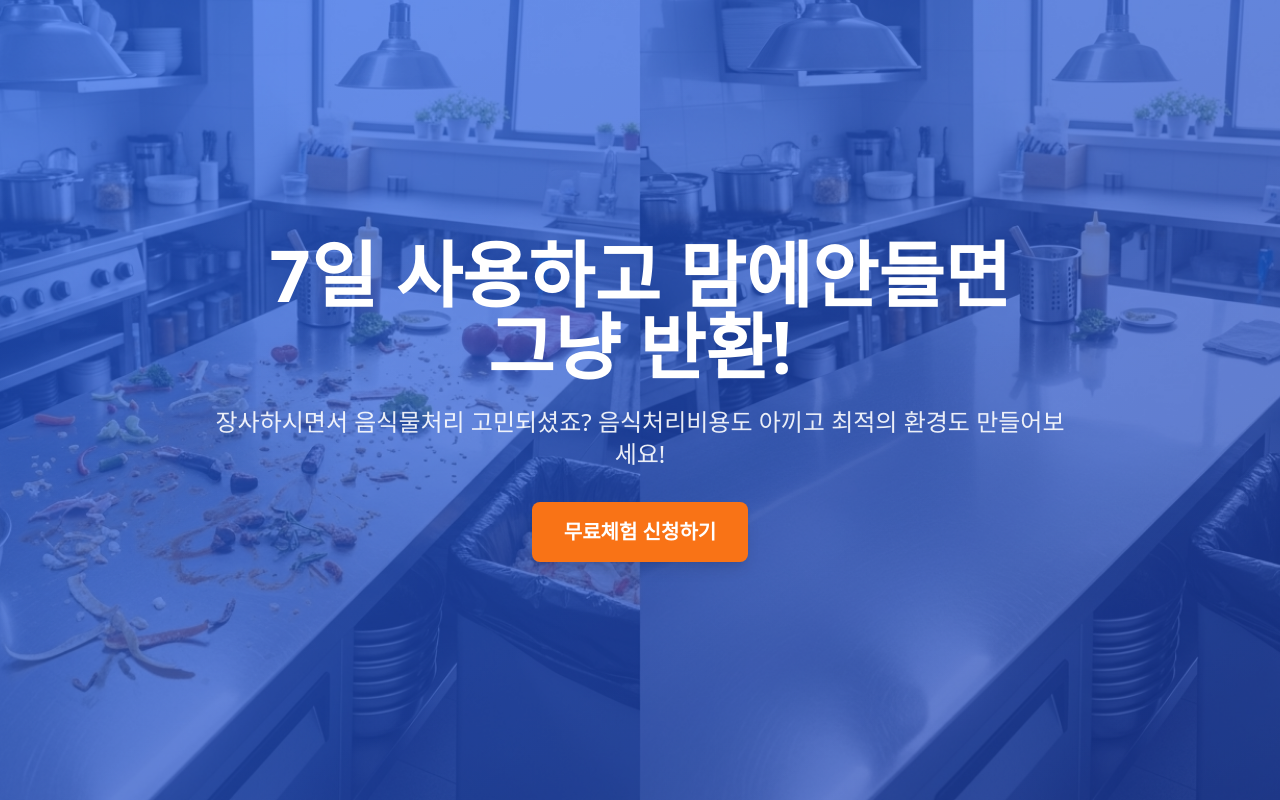
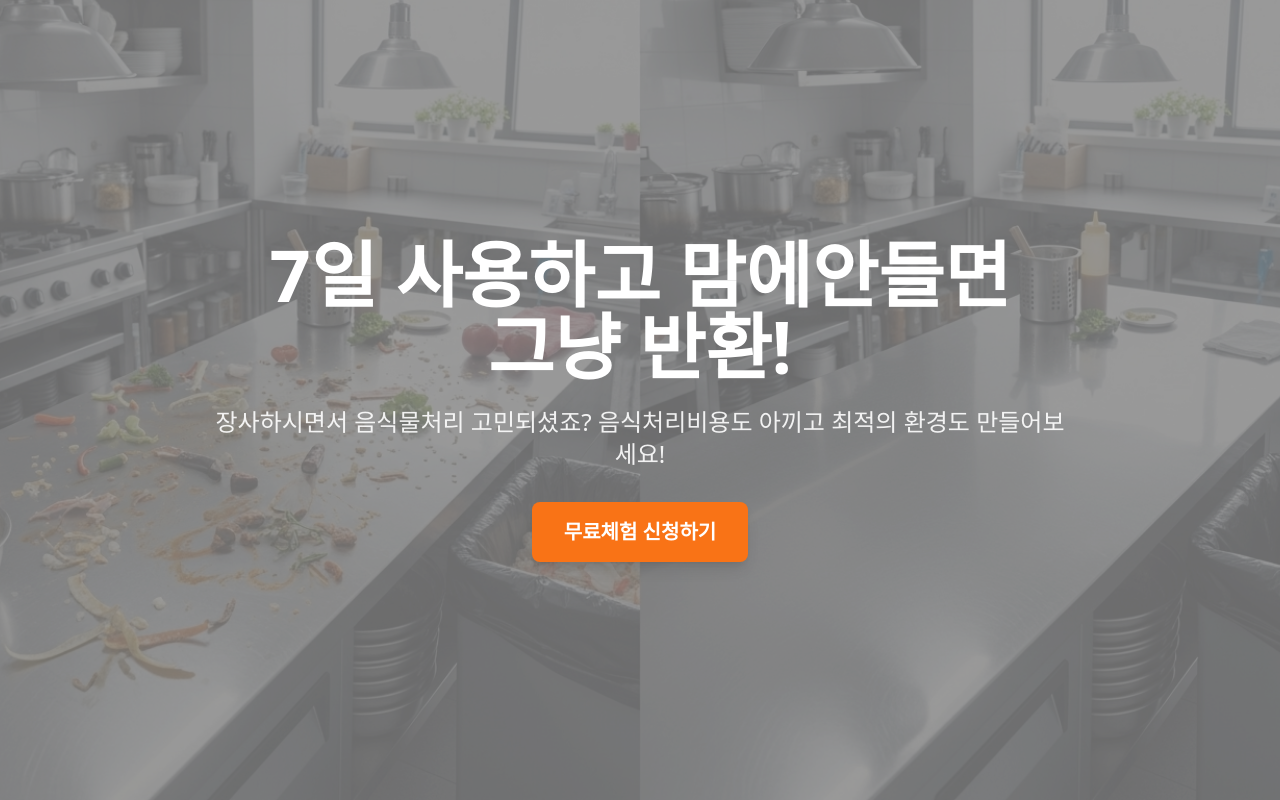
Before and after one commit to conadeli/acegreen, a React (Vite) app: page / in a window 1280 px wide. Shown: the top 800 px of the page. Built offline with nearby package versions, Linux system fonts and the light colour scheme.

Commit message:
Add files via upload

```diff
--- a/src/components/Hero.tsx
+++ b/src/components/Hero.tsx
@@ -9,7 +9,8 @@ const Hero = () => {
   };
 
   return (
-    <section className="relative h-[60vh] md:h-screen bg-gradient-to-br from-blue-600 to-blue-800 text-white">
+    <section className="relative h-[60vh] md:h-screen text-white">
+{/* ✅ 배경 이미지 그대로 표시 */}
       <div className="absolute inset-0">
         <img
           src="/images/hero-bg.jpg"
@@ -17,6 +18,10 @@ const Hero = () => {
           className="w-full h-full object-cover opacity-30"
         />
       </div>
+
+{/* ✅ 블랙 오버레이 추가 */}
+      <div className="absolute inset-0 bg-black bg-opacity-40" />
+
       <div className="relative z-10 flex items-center justify-center h-full">
         <div className="text-center max-w-4xl mx-auto px-4 py-4">
         <h1 className="text-3xl md:text-7xl font-bold mb-4 md:mb-6 leading-tight text-center">
```
